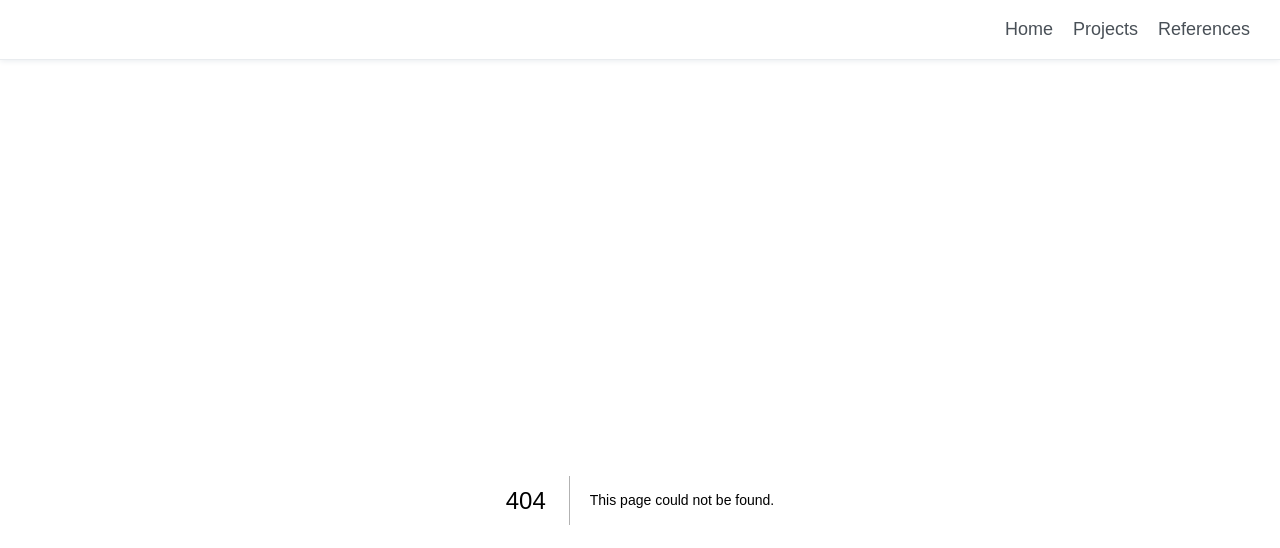
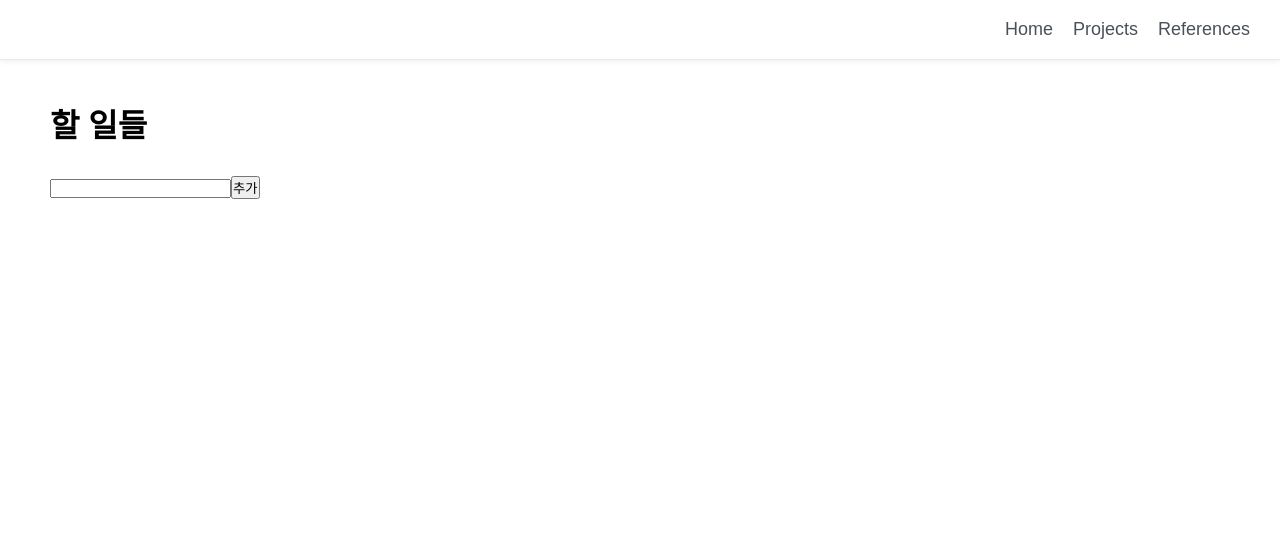
Before and after one commit to Orchemi/Code_Playground, a Next.js app: page /projects/todo-list in a window 1280 px wide. Before the commit this address had no page. Shown: the top 548 px of the page. Built offline with nearby package versions, Linux system fonts and the light colour scheme.

Commit message:
feat: TodoList 만들기 생성(C) 구현

```diff
--- /dev/null
+++ b/src/app/projects/todo-list/page.tsx
@@ -0,0 +1,20 @@
+'use client';
+
+import { NextPage } from 'next';
+import { css } from '@emotion/react';
+import { commonContainerStyle } from '@styles/common';
+import { TodoInput, TodoList } from '@components/todoList';
+
+const TodoListPage: NextPage = () => (
+  <main css={containerStyle}>
+    <h1>할 일들</h1>
+    <TodoInput />
+    <TodoList />
+  </main>
+);
+
+export default TodoListPage;
+
+const containerStyle = css`
+  ${commonContainerStyle}
+`;
--- a/src/app/references/data.ts
+++ b/src/app/references/data.ts
@@ -34,4 +34,8 @@ export const studyLibrary: SiteLinkType[] = [
     href: 'https://velog.io/@favorcho/Emotion-%EC%86%8C%EA%B0%9C-%EB%B0%8F-%EC%82%AC%EC%9A%A9%ED%95%98%EA%B8%B0',
     name: 'emotion 소개 및 사용하기',
   },
+  {
+    href: 'https://velog.io/@juno7803/Recoil-Recoil-200-%ED%99%9C%EC%9A%A9%ED%95%98%EA%B8%B0#5%EF%B8%8F%E2%83%A3---%EC%95%84%EC%A7%81-%EB%AF%B8%ED%9D%A1%ED%95%9C-devtools-%EA%B7%B8%EB%A6%AC%EA%B3%A0-snapshot',
+    name: 'Recoil 200% 활용하기',
+  },
 ];
--- /dev/null
+++ b/src/components/todoList/Todo.tsx
@@ -0,0 +1,15 @@
+'use client';
+
+import { FC } from 'react';
+import { TodoType } from '@components/todoList/types';
+
+const Todo: FC<Omit<TodoType, 'id'>> = ({ content, isDone }) => {
+  return (
+    <li>
+      <input type="checkbox" checked={isDone} />
+      {content}
+    </li>
+  );
+};
+
+export default Todo;
--- /dev/null
+++ b/src/components/todoList/TodoInput.tsx
@@ -0,0 +1,33 @@
+'use client';
+
+import { FC, useState } from 'react';
+import useTodoList from '@components/todoList/useTodoList';
+
+const TodoInput: FC = () => {
+  const { createTodo } = useTodoList();
+  const [writingTodoValue, setWritingTodoValue] = useState('');
+
+  const onSubmit = (e: React.SyntheticEvent) => {
+    e.preventDefault();
+    createTodo(writingTodoValue);
+    setWritingTodoValue('');
+  };
+
+  return (
+    <form onSubmit={onSubmit}>
+      <input
+        type="text"
+        value={writingTodoValue}
+        onChange={(e) => {
+          e.preventDefault();
+          setWritingTodoValue(e.target.value);
+        }}
+      />
+      <button type={'button'} onClick={onSubmit}>
+        추가
+      </button>
+    </form>
+  );
+};
+
+export default TodoInput;
--- /dev/null
+++ b/src/components/todoList/TodoList.tsx
@@ -0,0 +1,19 @@
+'use client';
+
+import { FC } from 'react';
+import useTodoList from '@components/todoList/useTodoList';
+import Todo from '@components/todoList/Todo';
+
+const TodoList: FC = () => {
+  const { todoList } = useTodoList();
+
+  return (
+    <ul>
+      {todoList.map(({ id, content, isDone }) => (
+        <Todo key={id} content={content} isDone={isDone} />
+      ))}
+    </ul>
+  );
+};
+
+export default TodoList;
--- /dev/null
+++ b/src/components/todoList/index.ts
@@ -0,0 +1,4 @@
+import TodoInput from '@components/todoList/TodoInput';
+import TodoList from '@components/todoList/TodoList';
+
+export { TodoInput, TodoList };
--- /dev/null
+++ b/src/components/todoList/types.ts
@@ -0,0 +1,5 @@
+export interface TodoType {
+  id: number;
+  content: string;
+  isDone: boolean;
+}
--- /dev/null
+++ b/src/components/todoList/useTodoList.tsx
@@ -0,0 +1,27 @@
+import { useRecoilState } from 'recoil';
+import { latestTodoIdState, todoListState } from '@stores/todoList';
+
+const useTodoList = () => {
+  const [todoList, setTodoList] = useRecoilState(todoListState);
+  const [latestTodoId, setLatestTodoId] = useRecoilState(latestTodoIdState);
+
+  const createTodo = (content: string) => {
+    const newTodoList = [
+      ...todoList,
+      {
+        id: latestTodoId,
+        content,
+        isDone: false,
+      },
+    ];
+    setTodoList(newTodoList);
+    setLatestTodoId(latestTodoId + 1);
+  };
+
+  return {
+    createTodo,
+    todoList,
+  };
+};
+
+export default useTodoList;
--- /dev/null
+++ b/src/stores/todoList/index.ts
@@ -0,0 +1,12 @@
+import { atom } from 'recoil';
+import { TodoType } from '@components/todoList/types';
+
+export const todoListState = atom({
+  key: 'todoListState',
+  default: [] as TodoType[],
+});
+
+export const latestTodoIdState = atom({
+  key: 'latestTodoIdState',
+  default: 1,
+});
```
